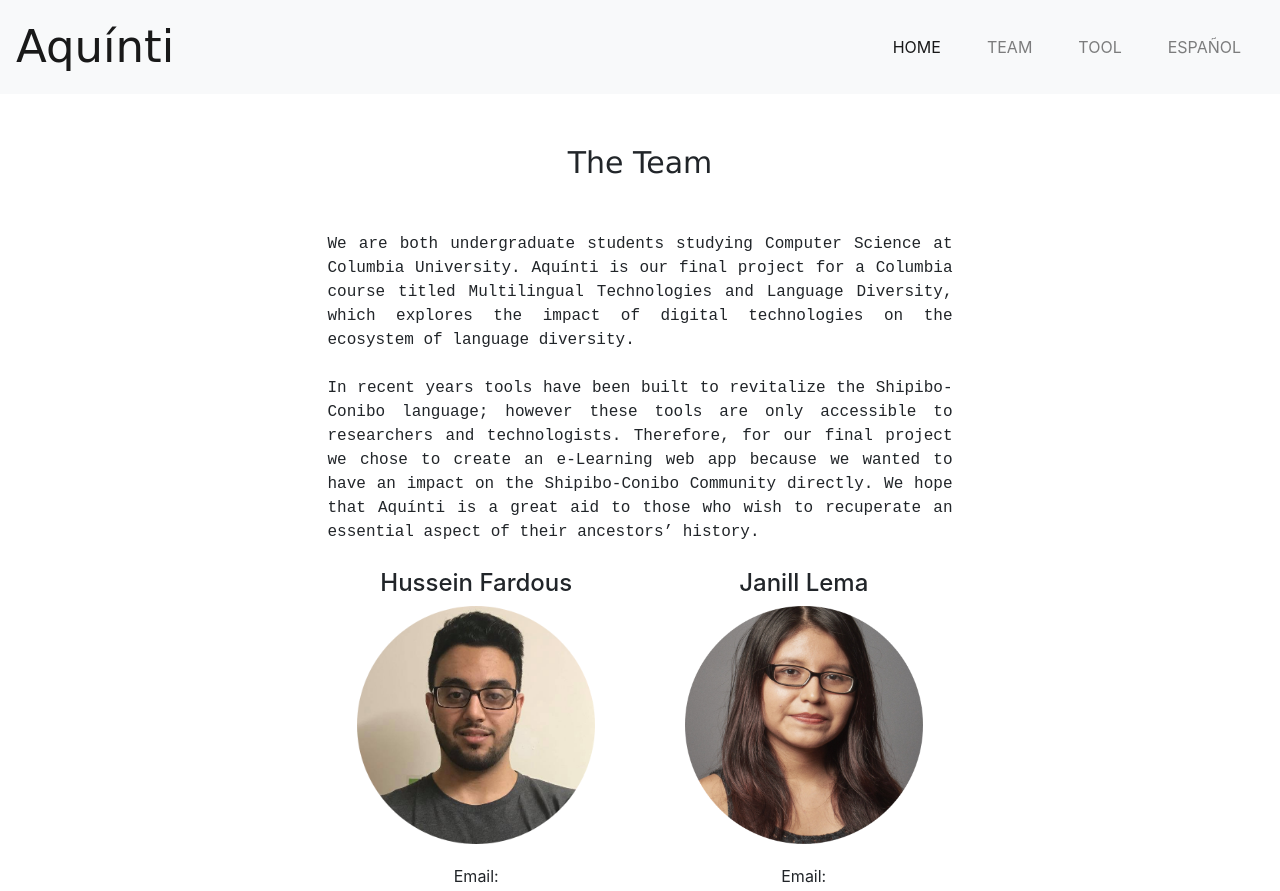
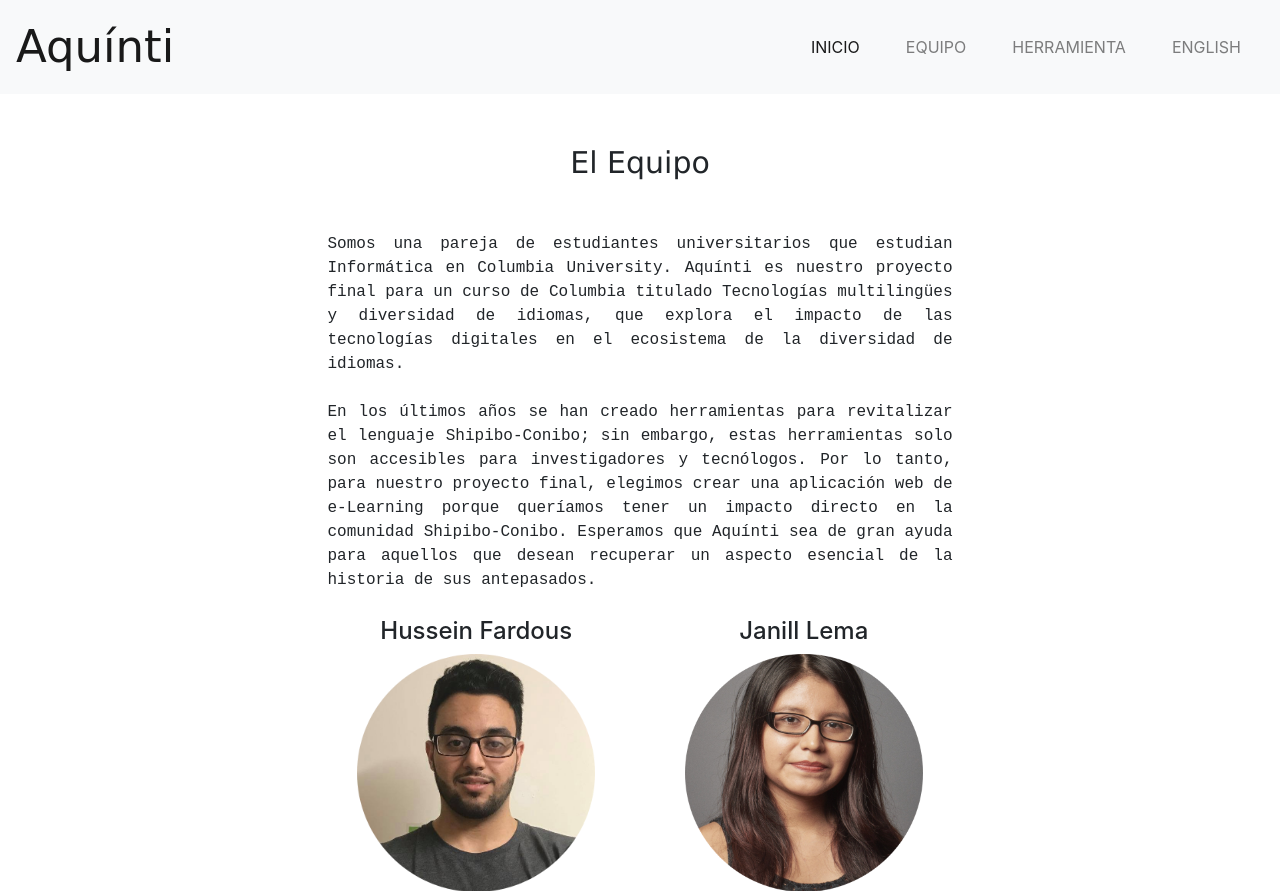
Before and after one commit to husseinfardous/shipibo_conibo_e_learning_web_app, a Flask app: page /about_team in a window 1280 px wide. Shown: the top 891 px of the page. Run offline with Flask 2, Linux system fonts and the light colour scheme; some libraries are stand-ins or nearby versions; some web fonts are replaced.

Commit message:
added language feature

```diff
--- a/src/server.py
+++ b/src/server.py
@@ -2,13 +2,25 @@ from flask import Flask
 from flask import render_template, Response, request, jsonify, redirect, url_for
 app = Flask(__name__)
 
-@app.route("/", methods=['POST','GET'])
+language_setting = "ESPANOL"
+
+@app.route("/", methods=['GET'])
 def render_index_html():
-    return render_template('home.html')
+    return render_template('home.html', language_setting = language_setting)
 
-@app.route("/about_team", methods=['POST','GET'])
+@app.route("/about_team", methods=['GET'])
 def render_about_team_html():
-    return render_template('about_team.html')
+    return render_template('about_team.html', language_setting = language_setting)
+
+@app.route("/change_language", methods=['POST','GET'])
+def change_language():
+
+    global language_setting
+
+    json_data = request.get_json()
+    language_setting = json_data['new_language']
+
+    return jsonify(language_setting=language_setting)
 
 if __name__ == '__main__':
     app.run()
--- a/src/static/main.js
+++ b/src/static/main.js
@@ -1,19 +1,55 @@
+//used to change the language of the website
+function change_language(lang_set){
+
+    var new_language = ''
+    if (lang_set === 'ESPANOL'){
+        new_language = 'ENGLISH'
+    }
+    else{
+        new_language = 'ESPANOL'
+    }
+
+    new_data = {'new_language': new_language}
+
+    $.ajax({
+        type: "POST",
+        url: "change_language",
+        dataType : "json",
+        contentType: "application/json; charset=utf-8",
+        data: JSON.stringify(new_data),
+        success: function(result){
+            language_setting = result['language_setting']
+            if (language_setting ==='ESPANOL'){
+                $('#lang_link').text('ENGLISH')
+            }
+            else{
+                $('#lang_link').text('ESPAÑOL')
+            }
+        },
+    });
+}
 
 
 $(document).ready(function(){
 
     // webpage language
-    $('[lang="es"]').hide();
+    if (language_setting === "ESPANOL"){
+        $('[lang="en"]').hide();
+        $('#lang_link').text('ENGLISH');
+    }
+    else{
+        $('[lang="es"]').hide();
+        $('#lang_link').text('ESPAÑOL');
+    }
 
-    $('#lang_link').click(function() {
-        if ($('#lang_link').text() =='ESPAÑOL'){
-            $('#lang_link').text('ENGLISH')
-        }
-        else{
-            $('#lang_link').text('ESPAÑOL')
-        }
+    $('#lang_link').click(function(){
+
+        change_language(language_setting);
+
         $('[lang="es"]').toggle();
         $('[lang="en"]').toggle();
     });
 
+
+
 });
--- a/src/templates/about_team.html
+++ b/src/templates/about_team.html
@@ -1,11 +1,14 @@
 {% extends "aquinti_layout.html" %}
 
 {% block scripts %}
+<script>
 
+    var language_setting = {{ language_setting | tojson }};
+
+</script>
 {% endblock %}
 
 {% block content %}
-
     <div class="Header">
 
         <!-- About Introduction -->
@@ -67,5 +70,4 @@
         </div>
 
     </div>
-
 {% endblock %}
--- a/src/templates/aquinti_layout.html
+++ b/src/templates/aquinti_layout.html
@@ -7,11 +7,14 @@
         <link href="https://fonts.googleapis.com/css2?family=Oleo+Script+Swash+Caps:wght@700&display=swap" rel="stylesheet">
         <link href="https://fonts.googleapis.com/css2?family=Lobster&display=swap" rel="stylesheet">
         <link rel="stylesheet" type="text/css" href="/static/style.css" />
+        <link rel="stylesheet" href="http://code.jquery.com/ui/1.12.1/themes/base/jquery-ui.css">
 
-        <script src="https://code.jquery.com/jquery-3.2.1.slim.min.js" integrity="sha384-KJ3o2DKtIkvYIK3UENzmM7KCkRr/rE9/Qpg6aAZGJwFDMVNA/GpGFF93hXpG5KkN" crossorigin="anonymous"></script>
+        <script src="http://code.jquery.com/jquery-3.3.1.min.js"></script>
+        <script src="https://code.jquery.com/ui/1.12.0/jquery-ui.min.js"></script>
         <script src="https://cdnjs.cloudflare.com/ajax/libs/popper.js/1.12.9/umd/popper.min.js" integrity="sha384-ApNbgh9B+Y1QKtv3Rn7W3mgPxhU9K/ScQsAP7hUibX39j7fakFPskvXusvfa0b4Q" crossorigin="anonymous"></script>
         <script src="https://maxcdn.bootstrapcdn.com/bootstrap/4.0.0/js/bootstrap.min.js" integrity="sha384-JZR6Spejh4U02d8jOt6vLEHfe/JQGiRRSQQxSfFWpi1MquVdAyjUar5+76PVCmYl" crossorigin="anonymous"></script>
         <script src="{{ url_for('static', filename='main.js') }}"></script>
+
 
         {% block scripts %}
 
@@ -43,7 +46,7 @@
                         <a class="nav-link" lang="es"  href="#">HERRAMIENTA</a>
                     </li>
                     <li class="nav-item">
-                        <a class="nav-link" id="lang_link" href="#">ESPAÑOL</a>
+                        <a class="nav-link" id="lang_link" href="#">ENGLISH</a>
                     </li>
                 </ul>
             </div>
--- a/src/templates/home.html
+++ b/src/templates/home.html
@@ -1,11 +1,14 @@
 {% extends "aquinti_layout.html" %}
 
 {% block scripts %}
+<script>
 
+    var language_setting = {{ language_setting | tojson }};
+
+</script>
 {% endblock %}
 
 {% block content %}
-
     <div class="container-fluid">
 
         <!-- Welcome Introduction -->
@@ -68,5 +71,4 @@
         </div>
 
     </div>
-
 {% endblock %}
```
